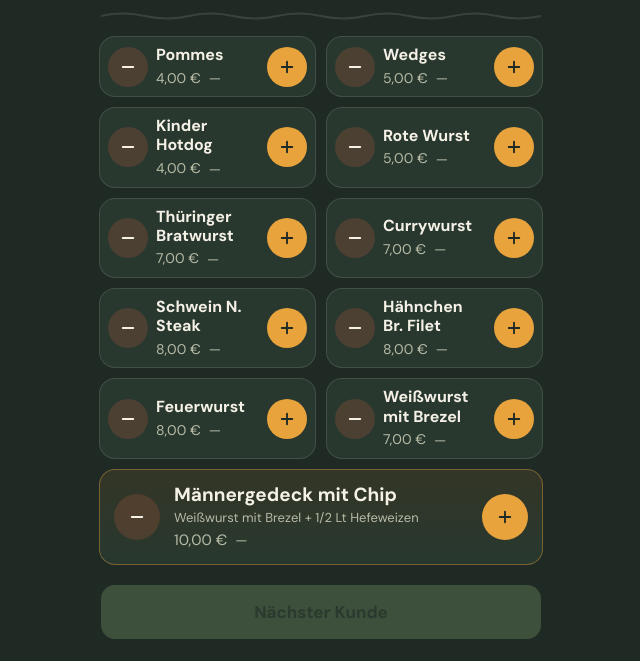
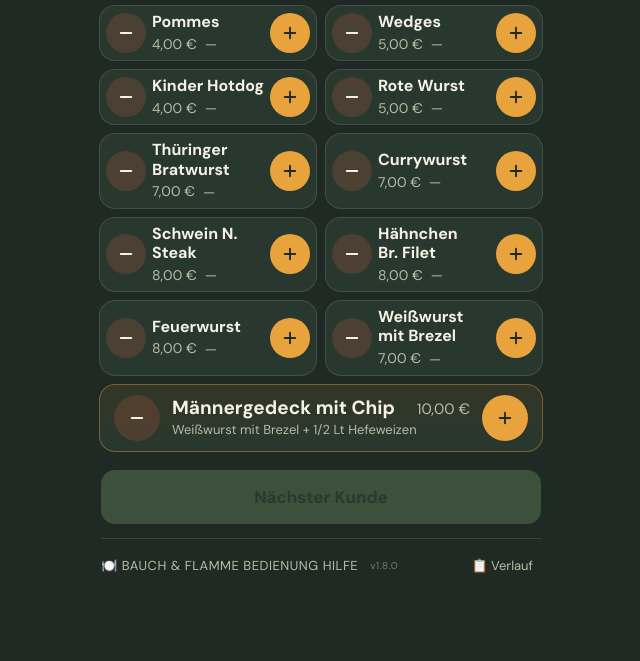
Before and after one commit to Bauch-Laden/strohlaendle-tools, a plain HTML site: page bf-bedienung-hilfe.html in a window 1280 px wide. Shown: the part 153-814 px from the top of the page, without its empty margins (319-959 px from the left). Drawn offline with Linux system fonts and the light colour scheme.

Commit message:
Add files via upload

```diff
--- a/bf-bedienung-hilfe.html
+++ b/bf-bedienung-hilfe.html
@@ -41,27 +41,31 @@
   .total-price.active { color: var(--mustard); }
   .total-sub { color: var(--chalk-muted); font-size: 13px; margin-top: 4px; }
 
-  .product-list { flex: 1; overflow-y: auto; overflow-x: hidden; padding: 10px 18px; display: grid; grid-template-columns: minmax(0, 1fr) minmax(0, 1fr); gap: 10px; align-content: start; }
-  .product-row { display: flex; align-items: center; gap: 8px; background: var(--panel); border: 1px solid var(--panel-border); border-radius: 16px; padding: 8px; }
+  .product-list { flex: 1; overflow-y: auto; overflow-x: hidden; padding: 8px 18px; display: grid; grid-template-columns: minmax(0, 1fr) minmax(0, 1fr); gap: 8px; align-content: start; }
+  .product-row { display: flex; align-items: center; gap: 6px; background: var(--panel); border: 1px solid var(--panel-border); border-radius: 16px; padding: 6px; }
   .round-btn { width: 40px; height: 40px; border-radius: 50%; border: none; display: flex; align-items: center; justify-content: center; cursor: pointer; flex-shrink: 0; }
   .btn-minus { background: var(--brick); color: var(--chalk); }
   .btn-minus:disabled { background: rgba(181,87,63,0.25); cursor: default; }
   .btn-plus { background: var(--mustard); color: #1F2A24; }
   .product-info { flex: 1; min-width: 0; }
   .product-name { color: var(--chalk); font-weight: 700; font-size: 16px; line-height: 1.2; overflow-wrap: break-word; }
-  .product-meta { display: flex; align-items: center; gap: 8px; margin-top: 3px; flex-wrap: wrap; }
+  .product-meta { display: flex; align-items: center; gap: 8px; margin-top: 2px; flex-wrap: wrap; }
   .product-price { color: var(--chalk-muted); font-size: 14px; }
   .tally { display: flex; gap: 4px; flex-wrap: wrap; align-items: center; }
   .tally-zero { color: var(--chalk-muted); font-size: 14px; }
   .tally-num { color: var(--chalk); font-weight: 700; font-size: 17px; }
 
-  .product-row.wide { grid-column: 1 / -1; padding: 14px; gap: 14px; border-color: rgba(232,163,61,0.4); background: linear-gradient(180deg, rgba(232,163,61,0.10), var(--panel)); }
+  .product-row.wide { grid-column: 1 / -1; padding: 10px 14px; gap: 12px; border-color: rgba(232,163,61,0.4); background: linear-gradient(180deg, rgba(232,163,61,0.10), var(--panel)); }
   .product-row.wide .round-btn { width: 46px; height: 46px; }
+  .wide-header { display: flex; align-items: baseline; justify-content: space-between; gap: 10px; }
   .product-row.wide .product-name { font-size: 19px; }
-  .product-row.wide .product-desc { color: var(--chalk-muted); font-size: 13px; margin-top: 3px; }
-  .product-row.wide .product-price { font-size: 15px; }
+  .product-row.wide .product-price { font-size: 15px; flex-shrink: 0; }
+  .product-row.wide .product-desc { color: var(--chalk-muted); font-size: 13px; margin-top: 2px; }
+  .product-row.wide .product-meta { margin-top: 0; min-height: 0; }
+  .product-row.wide .product-meta:has(.tally) { margin-top: 4px; }
 
   .footer { padding: 10px 20px 22px 20px; flex-shrink: 0; }
+  .footer-bottom-bar { display: flex; align-items: center; justify-content: space-between; margin-top: 14px; padding-top: 12px; border-top: 1px solid var(--panel-border); }
   .primary-btn { width: 100%; padding: 16px 0; border-radius: 14px; border: none; background: var(--sage); color: #16241A; font-size: 17px; font-weight: 700; cursor: pointer; font-family: inherit; }
   .primary-btn:disabled { background: rgba(127,168,117,0.3); color: rgba(31,42,36,0.6); cursor: default; }
 
@@ -105,10 +109,6 @@
   <!-- BESTELL-ANSICHT -->
   <div id="orderView">
     <div class="header">
-      <div class="header-top">
-        <div class="brand">🍽️ Bauch &amp; Flamme Bedienung Hilfe <span class="version-tag" id="versionTag"></span></div>
-        <button class="link-btn btn-tap" id="openHistoryBtn">📋 Verlauf</button>
-      </div>
       <div class="total-wrap">
         <div class="total-price" id="totalPrice">0,00&nbsp;€</div>
         <div class="total-sub" id="totalSub">Bereit für die nächste Bestellung</div>
@@ -123,6 +123,10 @@
 
     <div class="footer">
       <button class="primary-btn btn-tap" id="nextCustomerBtn" disabled>Nächster Kunde</button>
+      <div class="footer-bottom-bar">
+        <div class="brand">🍽️ Bauch &amp; Flamme Bedienung Hilfe <span class="version-tag" id="versionTag"></span></div>
+        <button class="link-btn btn-tap" id="openHistoryBtn">📋 Verlauf</button>
+      </div>
     </div>
   </div>
 
@@ -171,7 +175,7 @@
   ];
 
   const STORAGE_KEY = "bauchladen_history_v1";
-  const SW_VERSION = "1.6.0";
+  const SW_VERSION = "1.8.0";
   const HISTORY_PASSWORD = "111222";
   let order = {}; // { productId: qty } für den aktuellen Bon
   let toastTimer = null;
@@ -205,8 +209,8 @@
     localStorage.setItem(STORAGE_KEY, JSON.stringify(history));
   }
 
-  function tallyMarksSVG(count) {
-    if (count === 0) return `<span class="tally-zero">—</span>`;
+  function tallyMarksSVG(count, hideZero) {
+    if (count === 0) return hideZero ? "" : `<span class="tally-zero">—</span>`;
     if (count > 15) return `<span class="tally-num">${count}×</span>`;
     const groups = [];
     let remaining = count;
@@ -234,19 +238,29 @@
     const container = document.getElementById("productList");
     container.innerHTML = PRODUCTS.map((p) => {
       const qty = order[p.id] || 0;
+      const infoHtml = p.wide
+        ? `
+            <div class="wide-header">
+              <div class="product-name">${p.displayName || p.name}</div>
+              <span class="product-price">${formatEUR(p.price)}</span>
+            </div>
+            ${p.description ? `<div class="product-desc">${p.description}</div>` : ""}
+            <div class="product-meta">
+              <span id="tally-${p.id}">${tallyMarksSVG(qty, true)}</span>
+            </div>`
+        : `
+            <div class="product-name">${p.displayName || p.name}</div>
+            ${p.description ? `<div class="product-desc">${p.description}</div>` : ""}
+            <div class="product-meta">
+              <span class="product-price">${formatEUR(p.price)}</span>
+              <span id="tally-${p.id}">${tallyMarksSVG(qty)}</span>
+            </div>`;
       return `
         <div class="product-row row-enter${p.wide ? " wide" : ""}" id="row-${p.id}">
           <button class="round-btn btn-minus btn-tap" data-action="minus" data-id="${p.id}" ${qty === 0 ? "disabled" : ""} aria-label="${p.name} entfernen">
             <svg width="18" height="18" viewBox="0 0 24 24" fill="none" stroke="currentColor" stroke-width="2.5" stroke-linecap="round"><path d="M5 12h14"/></svg>
           </button>
-          <div class="product-info">
-            <div class="product-name">${p.displayName || p.name}</div>
-            ${p.description ? `<div class="product-desc">${p.description}</div>` : ""}
-            <div class="product-meta">
-              <span class="product-price">${formatEUR(p.price)}</span>
-              <span id="tally-${p.id}">${tallyMarksSVG(qty)}</span>
-            </div>
-          </div>
+          <div class="product-info">${infoHtml}</div>
           <button class="round-btn btn-plus btn-tap" data-action="plus" data-id="${p.id}" aria-label="${p.name} hinzufügen">
             <svg width="18" height="18" viewBox="0 0 24 24" fill="none" stroke="currentColor" stroke-width="2.5" stroke-linecap="round"><path d="M12 5v14M5 12h14"/></svg>
           </button>
@@ -268,8 +282,9 @@
   // Aktualisiert nur eine einzelne Karte (Zähler + Minus-Button), ohne die restliche Liste neu zu zeichnen
   function updateProductRow(id) {
     const qty = order[id] || 0;
+    const product = PRODUCTS.find((x) => x.id === id);
     const tallyEl = document.getElementById("tally-" + id);
-    if (tallyEl) tallyEl.innerHTML = tallyMarksSVG(qty);
+    if (tallyEl) tallyEl.innerHTML = tallyMarksSVG(qty, product && product.wide);
     const row = document.getElementById("row-" + id);
     if (row) {
       const minusBtn = row.querySelector('[data-action="minus"]');
```
